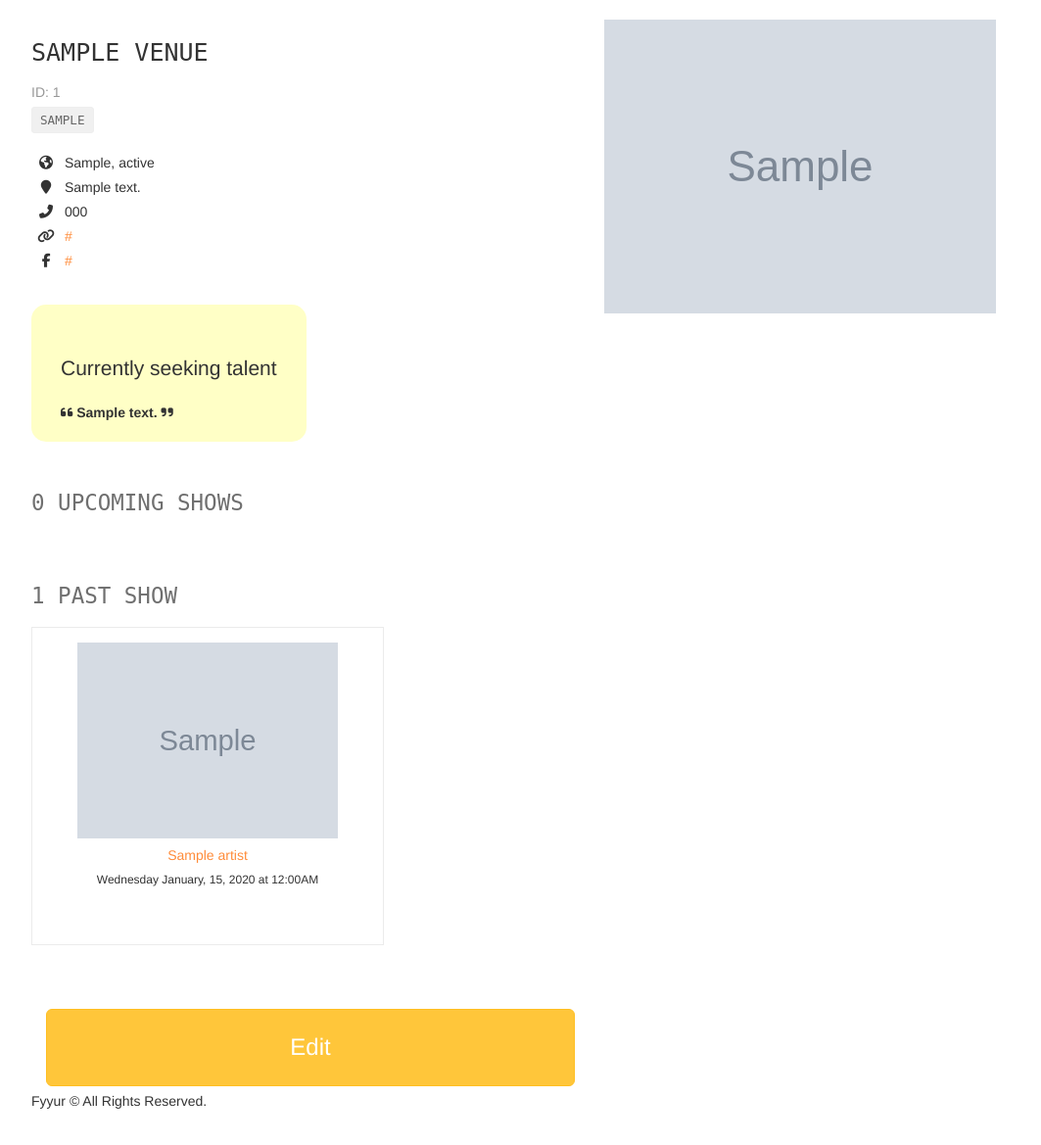
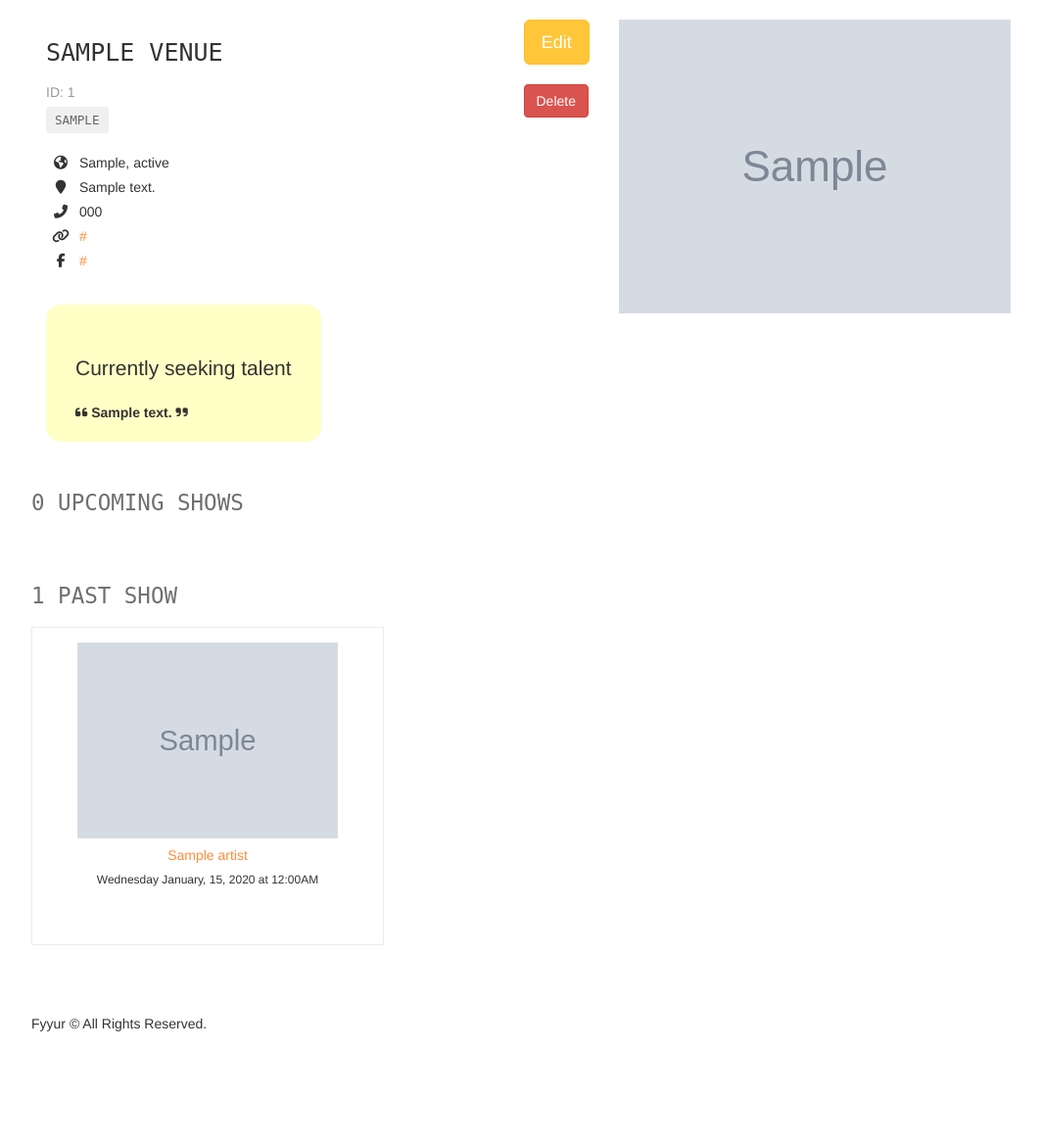
Before and after one commit to Abdulrahman-97/fyyur, a Flask app: page /venues/1 in a window 1280 px wide. Shown: the part 60-1229 px from the top of the page at 98% size, without its empty margins (38-1101 px from the left). After the commit the page ends 1113 px from the top, so only its background shows below. Run offline with Flask 2, Linux system fonts and the light colour scheme; tables that the repository leaves empty hold one stand-in row (values such as "Sample post"); grey boxes marked "Sample" are stand-in pictures; some libraries are stand-ins or nearby versions.

Commit message:
Implement delete venue feature - add delete venue button - adjust edit button position - implement delete_venue function - implement delete script

```diff
--- a/app.py
+++ b/app.py
@@ -290,10 +290,23 @@ def create_venue_submission():
 def delete_venue(venue_id):
   # TODO: Complete this endpoint for taking a venue_id, and using
   # SQLAlchemy ORM to delete a record. Handle cases where the session commit could fail.
-
+  error = False
+  try:
+      venue = Venue.query.get(venue_id)
+      db.session.delete(venue)
+      db.session.commit()
+  except:
+      db.session.rollback()
+      error = True
+  finally:
+      db.session.close()
+  if error:
+      flash(f'An error occurred. Venue {venue.name} could not be deleted.')
+  else:
+      flash(f'Venue {venue.name} was successfully deleted!')
   # BONUS CHALLENGE: Implement a button to delete a Venue on a Venue Page, have it so that
   # clicking that button delete it from the db then redirect the user to the homepage
-  return None
+  return redirect(url_for('index'), code=200)
 
 #  Artists
 #  ----------------------------------------------------------------
--- a/templates/pages/show_venue.html
+++ b/templates/pages/show_venue.html
@@ -1,8 +1,9 @@
 {% extends 'layouts/main.html' %}
 {% block title %}Venue Search{% endblock %}
 {% block content %}
+<div class="container">
 <div class="row">
-	<div class="col-sm-6">
+	<div class="col-sm-5">
 		<h1 class="monospace">
 			{{ venue.name }}
 		</h1>
@@ -42,9 +43,21 @@
 		</p>
 		{% endif %}
 	</div>
+	<div class="col-sm-1">
+		<a href="/venues/{{ venue.id }}/edit">
+			<button type="button" class="btn btn-primary btn-lg btn-block">
+				Edit
+			</button>
+		</a>
+		<br>
+		<button class="btn btn-danger" id="delete_venue" data-id="{{ venue.id }}">
+			Delete
+		</button>
+	</div>
 	<div class="col-sm-6">
 		<img src="{{ venue.image_link }}" alt="Venue Image" />
 	</div>
+</div>
 </div>
 <section>
 	<h2 class="monospace">{{ venue.upcoming_shows_count }} Upcoming {% if venue.upcoming_shows_count == 1 %}Show{% else %}Shows{% endif %}</h2>
@@ -74,12 +87,18 @@
 		{% endfor %}
 	</div>
 </section>
-<div class="col-sm-6">
-	<a href="/venues/{{ venue.id }}/edit">
-		<div class="btn btn-primary btn-lg btn-block">
-			<h3>Edit</h3>
-		</div>
-	</a>
-</div>
+<script>
+	document.getElementById('delete_venue')
+	.onclick = function(e) {
+	  const venue_id = e.target.dataset['id']
+	  fetch('/venues/' + venue_id, {
+		method: 'DELETE',
+	  }).then(res => {
+		console.log(res)
+		if (res.ok){
+		window.location.href = '/';
+	  }})
 
+	}
+  </script>
 {% endblock %}
```
Also changed, not shown: templates/pages/show_artist.html (+8 -8 lines).
